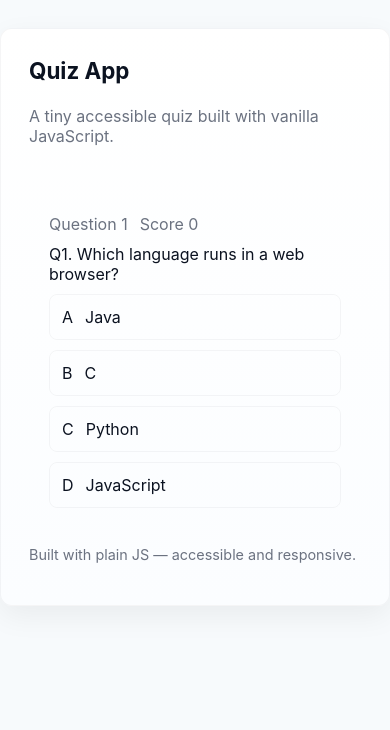
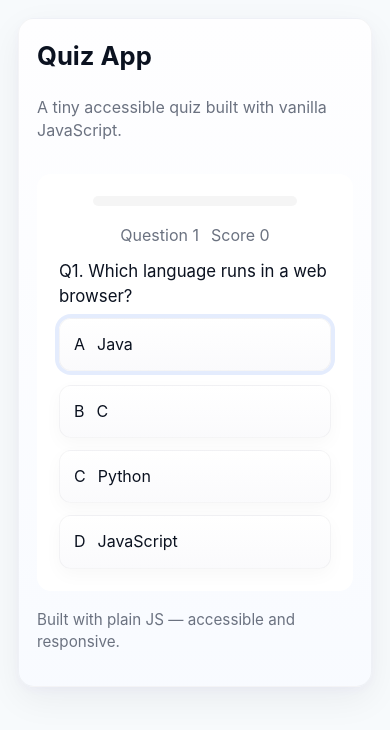
Before and after one commit to shotaro-dev/quiz-app, a plain HTML site: page index.html in a window 390 px wide. Both pictures are taken after a click on the button "Start Quiz". Drawn offline with Linux system fonts and the light colour scheme.

Commit message:
UI/UX updates. Interaction: Added hover/focus effects to options and improved keyboard navigation. Options now fade in sequentially to enhance visual guidance. Accessibility: Keyboard focus now lands on the first option, reinforcing the existing behavior where Enter/Space selects it. Fixed progress bar disappearing on mobile screens.

```diff
--- a/index.html
+++ b/index.html
@@ -39,7 +39,7 @@
               <div id="progress-bar" class="progress-bar"></div>
             </div>
             <div class="meta">
-              <div class="muted">Question <span id="qnum">1</span></div>
+              <div class="muted">Question <span id="question-num">1</span></div>
               <div class="muted">Score <span id="score-mini">0</span></div>
             </div>
           </div>
--- a/script.js
+++ b/script.js
@@ -54,7 +54,7 @@
   const choicesList = el("choices");
   const scoreEl = el("score");
   const seedInput = el("seed");
-  const questionNum = el("qnum");
+  const questionNum = el("question-num");
   const currentScore = el("score-mini");
 
   let order = [];
@@ -110,6 +110,12 @@
     startScreen.classList.add("hidden");
     resultScreen.classList.add("hidden");
     quizScreen.classList.remove("hidden");
+    // subtle card entrance animation
+    const quizCard = quizScreen.querySelector(".card");
+    if (quizCard) {
+      quizCard.classList.add("animate");
+      setTimeout(() => quizCard.classList.remove("animate"), 520);
+    }
     renderQuestion();
   }
 
@@ -151,7 +157,14 @@
         }
       });
       choicesList.appendChild(li);
+      // staggered entrance
+      setTimeout(() => li.classList.add("entered"), 40 * i + 20);
     });
+    // focus first choice for keyboard users
+    setTimeout(() => {
+      const first = choicesList.firstElementChild;
+      if (first) first.focus();
+    }, 40);
     updateProgress();
   }
 
@@ -164,8 +177,9 @@
     // mark
     const nodes = Array.from(choicesList.children);
     nodes.forEach((n) =>
-      n.classList.remove("selected", "correct", "incorrect")
+      n.classList.remove("correct", "incorrect")
     );
+
     if (selected === item.answer) {
       li.classList.add("correct");
       score++;
--- a/styles.css
+++ b/styles.css
@@ -6,10 +6,26 @@
   --accent-2: #7c3aed;
   --radius: 12px;
   --text: #0b1220;
+  --correct-background: #ecfdf5;
+  --correct-border: #34d399;
+  --incorrect-background: #fff1f2;
+  --incorrect-border: #fb7185;
 }
+
+/* improve font rendering and base sizing */
+html {
+  -webkit-font-smoothing: antialiased;
+  -moz-osx-font-smoothing: grayscale;
+}
+body {
+  font-size: 16px;
+  line-height: 1.45;
+}
+
 * {
   box-sizing: border-box;
 }
+
 html,
 body {
   height: 100%;
@@ -19,15 +35,18 @@ body {
   color: var(--text);
   background: var(--bg);
 }
+
 .app {
-  max-width: 860px;
+  max-width: 920px;
   margin: 28px auto;
   padding: 28px;
-  background: linear-gradient(180deg, #fff, #fbfdff);
-  border-radius: var(--radius);
-  box-shadow: 0 10px 30px rgba(2, 6, 23, 0.06);
+  background: linear-gradient(180deg, #ffffffcc, #f8fbffcc);
+  border-radius: calc(var(--radius) + 4px);
+  box-shadow: 0 12px 36px rgba(11, 17, 32, 0.06),
+    0 3px 8px rgba(124, 58, 237, 0.03);
   border: 1px solid rgba(11, 17, 32, 0.04);
 }
+
 .app-header {
   display: flex;
   flex-direction: column;
@@ -35,50 +54,56 @@ body {
 }
 .app-header h1 {
   margin: 0;
-  font-size: 1.4rem;
+  font-size: 1.6rem;
 }
 .muted {
   color: var(--muted);
 }
+
 .card {
-  padding: 20px;
-  border-radius: 10px;
+  padding: 22px;
+  border-radius: 14px;
   margin-top: 16px;
+  background: var(--card);
+  transition: transform 240ms cubic-bezier(0.2, 0.9, 0.2, 1), box-shadow 240ms;
+  will-change: transform;
 }
+
 .controls {
   display: flex;
-  gap: 10px;
+  gap: 12px;
   align-items: center;
-  margin-top: 10px;
+  margin-top: 12px;
 }
 input#seed {
   flex: 1;
-  padding: 8px 10px;
-  border-radius: 8px;
+  padding: 10px 12px;
+  border-radius: 10px;
   border: 1px solid rgba(11, 17, 32, 0.06);
 }
+
 .btn {
   background: linear-gradient(90deg, var(--accent), var(--accent-2));
   color: #fff;
   padding: 10px 14px;
-  border-radius: 10px;
+  border-radius: 12px;
   border: 0;
   cursor: pointer;
-  font-weight: 600;
+  font-weight: 700;
+  box-shadow: 0 8px 20px rgba(37, 99, 235, 0.12);
+  transition: transform 160ms, box-shadow 160ms, opacity 160ms;
 }
-.btn-secondary {
-  background: transparent;
-  color: var(--accent);
-  border: 1px solid rgba(37, 99, 235, 0.12);
+.btn:hover {
+  transform: translateY(-3px);
 }
-.btn-ghost {
-  background: transparent;
-  border: 1px dashed rgba(11, 17, 32, 0.06);
-  color: var(--muted);
+.btn:active {
+  transform: translateY(-1px);
 }
+
 .hidden {
   display: none;
 }
+
 .quiz-header {
   display: flex;
   align-items: center;
@@ -86,8 +111,8 @@ input#seed {
   gap: 16px;
 }
 .progress {
-  flex: 1;
-  height: 8px;
+  flex-grow: 1;
+  height: 10px;
   background: rgba(2, 6, 23, 0.04);
   border-radius: 999px;
   margin-right: 18px;
@@ -97,14 +122,17 @@ input#seed {
   background: linear-gradient(90deg, var(--accent), var(--accent-2));
   border-radius: 999px;
   width: 0%;
+  transition: width 450ms cubic-bezier(0.2, 0.9, 0.2, 1);
 }
 .meta {
   display: flex;
   gap: 12px;
   align-items: center;
 }
+
 .question {
-  margin: 10px 0;
+  margin: 12px 0;
+  font-size: 1.05rem;
 }
 .choices {
   list-style: none;
@@ -112,52 +140,61 @@ input#seed {
   margin: 0;
   display: flex;
   flex-direction: column;
-  gap: 10px;
+  gap: 12px;
 }
+
 .choice {
-  padding: 12px;
-  border-radius: 8px;
+  padding: 14px;
+  border-radius: 12px;
   border: 1px solid rgba(11, 17, 32, 0.04);
   cursor: pointer;
   display: flex;
   align-items: center;
   gap: 12px;
+  background: linear-gradient(
+    180deg,
+    rgba(255, 255, 255, 0.95),
+    rgba(250, 250, 252, 0.95)
+  );
+  box-shadow: 0 6px 18px rgba(2, 6, 23, 0.03);
+  transition: transform 220ms cubic-bezier(0.2, 0.9, 0.2, 1), box-shadow 220ms,
+    border-color 180ms, opacity 220ms;
+  opacity: 0;
+  transform: translateY(6px);
+}
+.choice.entered {
+  opacity: 1;
+  transform: translateY(0);
 }
 .choice:hover {
-  box-shadow: 0 8px 20px rgba(124, 58, 237, 0.06);
+  box-shadow: 0 12px 30px rgba(124, 58, 237, 0.06);
+  transform: translateY(-4px);
 }
-.choice.selected {
-  background: linear-gradient(
-    90deg,
-    rgba(37, 99, 235, 0.08),
-    rgba(124, 58, 237, 0.06)
-  );
-  border-color: rgba(37, 99, 235, 0.18);
+.choice:focus {
+  outline: none;
+  box-shadow: 0 0 0 4px rgba(37, 99, 235, 0.12);
+  transform: translateY(-2px);
 }
+
 .choice.correct {
-  background: #ecfdf5;
-  border-color: #34d399;
+  background: var(--correct-background);
+  border-color: var(--correct-border);
 }
 .choice.incorrect {
-  background: #fff1f2;
-  border-color: #fb7185;
+  background: var(--incorrect-background);
+  border-color: var(--incorrect-border);
 }
+
 .quiz-actions {
   display: flex;
   gap: 10px;
   justify-content: flex-end;
   margin-top: 14px;
 }
-.metrics {
-  display: flex;
-  gap: 12px;
-  align-items: center;
-  margin-top: 12px;
-}
 .app-footer {
   margin-top: 18px;
   color: var(--muted);
-  font-size: 0.9rem;
+  font-size: 0.95rem;
 }
 .visually-hidden {
   position: absolute !important;
@@ -167,12 +204,48 @@ input#seed {
   clip: rect(1px, 1px, 1px, 1px);
   white-space: nowrap;
 }
+
+.card.animate {
+  animation: cardPop 360ms cubic-bezier(0.2, 0.9, 0.2, 1);
+  transform-origin: top center;
+}
+@keyframes cardPop {
+  from {
+    transform: translateY(6px) scale(0.996);
+    opacity: 0.98;
+  }
+  to {
+    transform: translateY(0) scale(1);
+    opacity: 1;
+  }
+}
+
+@media (prefers-reduced-motion: reduce) {
+  .progress-bar,
+  .choice,
+  .card {
+    transition: none !important;
+    animation: none !important;
+  }
+}
+
 @media (max-width: 560px) {
   .controls {
     flex-direction: column;
   }
   .quiz-header {
     flex-direction: column;
-    align-items: flex-start;
+    align-items: center;
+    gap: 12px;
+  }
+  .quiz-header .progress {
+    width: 75%;
+    max-width: 320px;
+    margin-right: 0;
+    margin-bottom: 6px;
+  }
+  .app {
+    margin: 18px;
+    padding: 18px;
   }
 }
```
